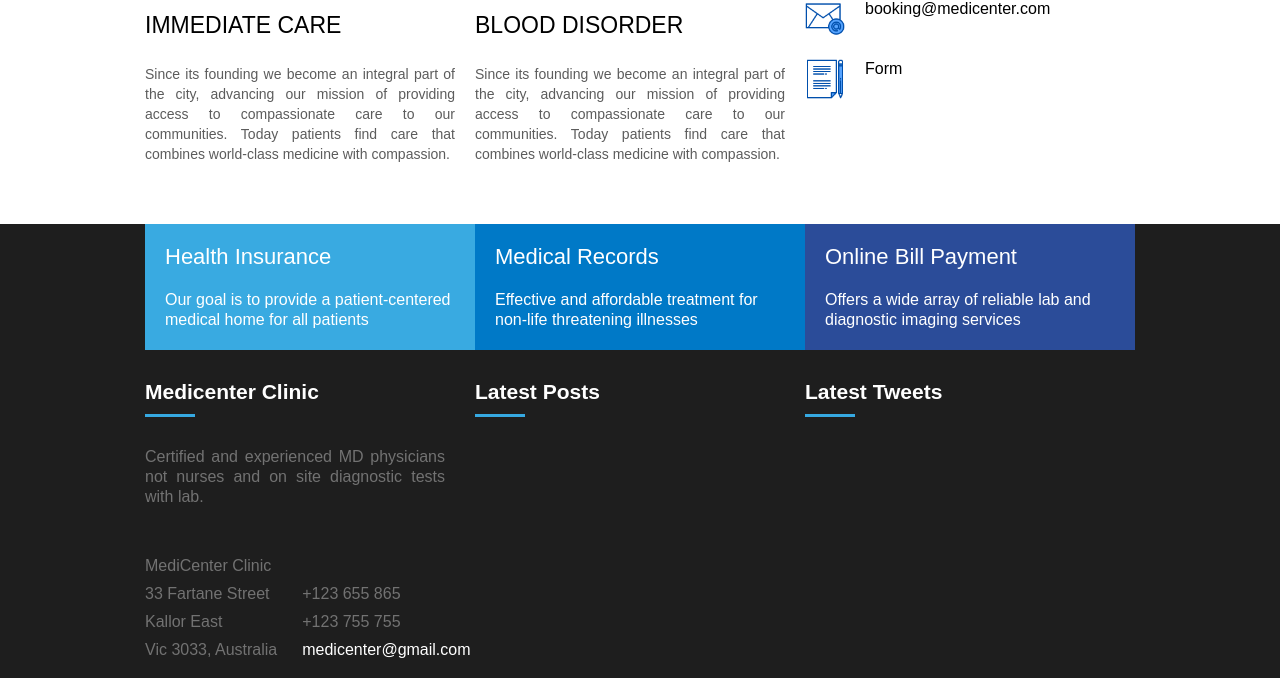
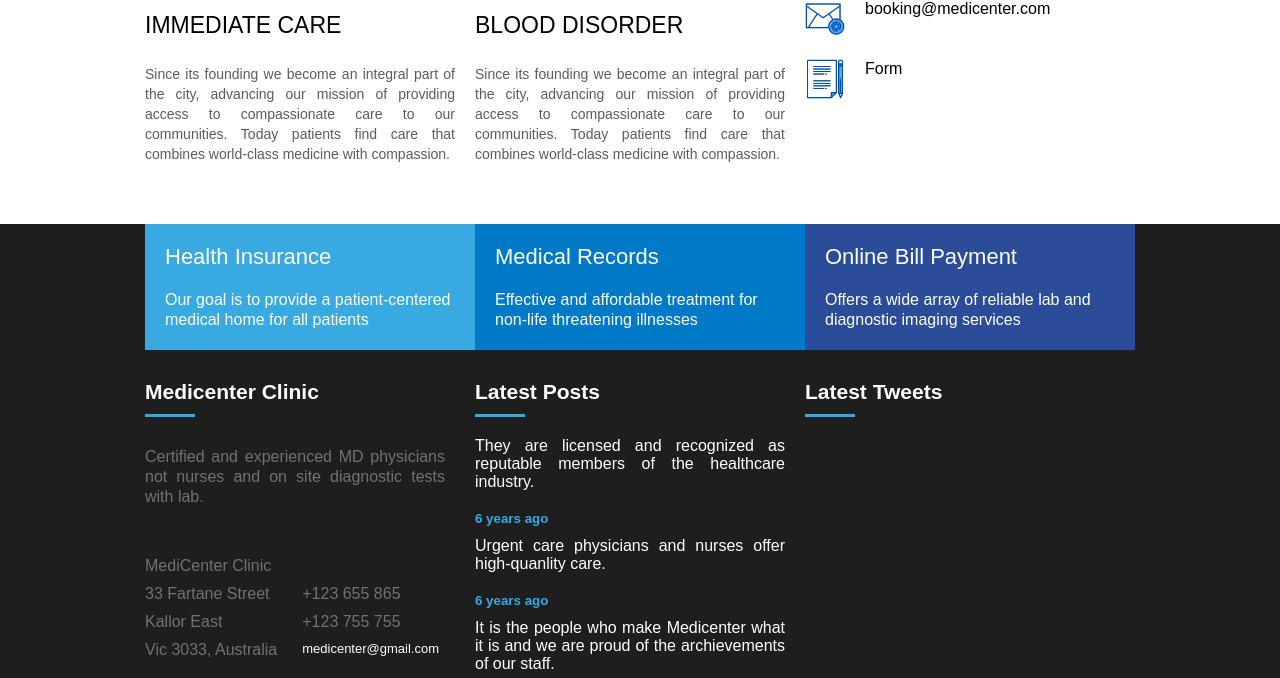
Before and after one commit to beatricoli/Medicenter, a plain HTML site: page index.html in a window 1280 px wide. Shown: the part 1664-2342 px from the top of the page. Drawn offline with Linux system fonts and the light colour scheme.

```diff
--- a/assets/css/template.css
+++ b/assets/css/template.css
@@ -377,6 +377,7 @@ footer{
 
 p.mail{
     color: #ffffff;
+    font-size: 13px;
 }
 
 .cont{
@@ -398,6 +399,18 @@ p.mail{
     margin-top: 15px;
 }
 
+.posts{
+    text-align: justify;
+    margin-bottom: 10px;
+    padding-right: 20px;
+}
+
+.posts small{
+    color: #39aae1;
+    font-weight: bold;
+}
+
+
 footer .widget_title_text{
     color: white;
 }
--- a/index.html
+++ b/index.html
@@ -234,7 +234,27 @@
                         <div class="widget_title_bar"></div>
                     </div>
                     <div class="widget_body">
-
+                        <div class="posts">
+                            They are licensed and recognized as reputable members of the healthcare industry.
+                            <br><br>
+                            <small>
+                                6 years ago
+                            </small>
+                        </div>
+                        <div class="posts">
+                            Urgent care physicians and nurses offer high-quanlity care.
+                            <br><br>
+                            <small>
+                                6 years ago
+                            </small>
+                        </div>
+                        <div class="posts">
+                            It is the people who make Medicenter what it is and we are  proud of the archievements of our staff.
+                            <br><br>
+                            <small>
+                                6 years ago
+                            </small>
+                        </div>
                     </div>
                 </div>
             </div>
```
